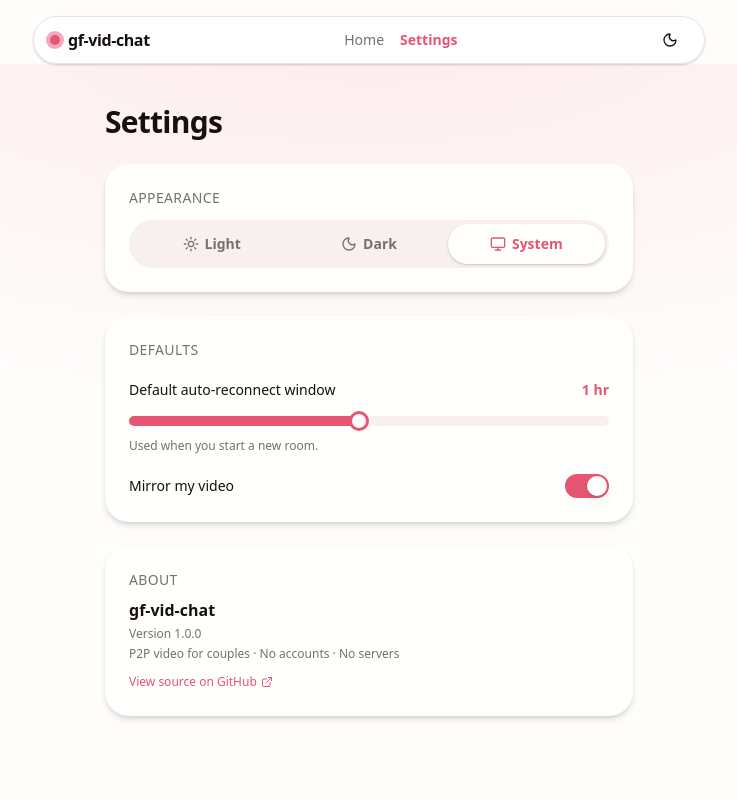
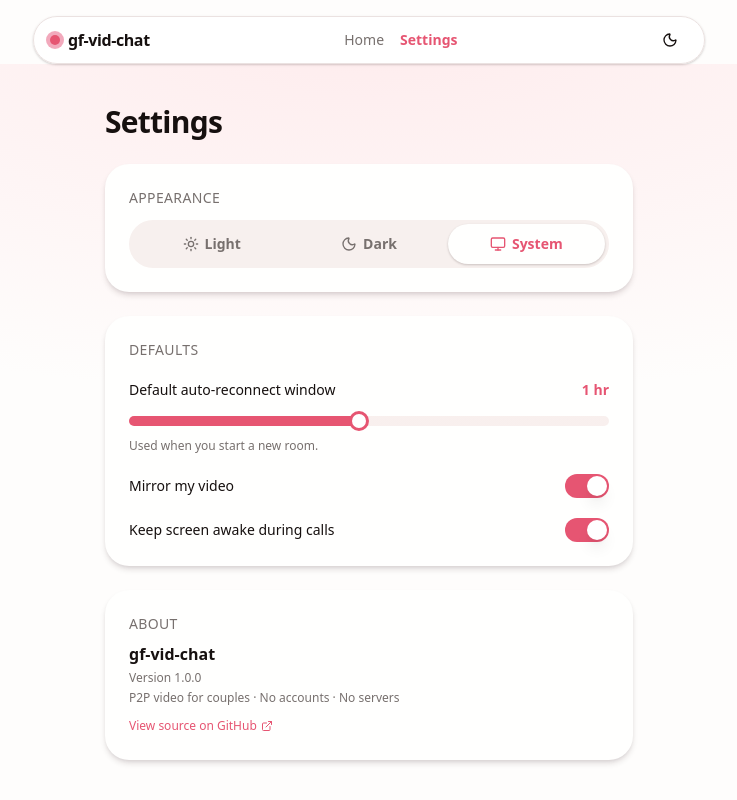
Before and after one commit to carlomigueldy/gf-vid-chat, a React (Vite) app: page /settings in a window 1280 px wide. Shown: the whole page, without its empty margins (271-1008 px from the left). Built offline with nearby package versions, Linux system fonts and the light colour scheme.

Commit message:
feat: keep screen awake during calls with a Settings toggle

```diff
--- a/src/hooks/use-preferences.ts
+++ b/src/hooks/use-preferences.ts
@@ -3,7 +3,9 @@ import { TIMEOUT_DEFAULT_MS } from '@/lib/timeout'
 
 const TIMEOUT_KEY = 'gfvc-default-timeout'
 const MIRROR_KEY = 'gfvc-mirror-video'
+const WAKE_LOCK_KEY = 'gfvc-keep-screen-awake'
 const DEFAULT_MIRROR_VIDEO = true
+const DEFAULT_KEEP_SCREEN_AWAKE = true
 
 function readNumber(key: string, fallback: number): number {
   try {
@@ -30,6 +32,9 @@ export function usePreferences() {
     readNumber(TIMEOUT_KEY, TIMEOUT_DEFAULT_MS)
   )
   const [mirrorVideo, setMirrorState] = useState(() => readBool(MIRROR_KEY, DEFAULT_MIRROR_VIDEO))
+  const [keepScreenAwake, setKeepScreenAwakeState] = useState(() =>
+    readBool(WAKE_LOCK_KEY, DEFAULT_KEEP_SCREEN_AWAKE)
+  )
 
   const setDefaultTimeoutMs = useCallback((ms: number) => {
     setTimeoutState(ms)
@@ -49,5 +54,14 @@ export function usePreferences() {
     }
   }, [])
 
-  return { defaultTimeoutMs, setDefaultTimeoutMs, mirrorVideo, setMirrorVideo }
+  const setKeepScreenAwake = useCallback((on: boolean) => {
+    setKeepScreenAwakeState(on)
+    try {
+      localStorage.setItem(WAKE_LOCK_KEY, String(on))
+    } catch {
+      // storage unavailable — keep in-memory value
+    }
+  }, [])
+
+  return { defaultTimeoutMs, setDefaultTimeoutMs, mirrorVideo, setMirrorVideo, keepScreenAwake, setKeepScreenAwake }
 }
--- a/src/pages/room-page.tsx
+++ b/src/pages/room-page.tsx
@@ -4,6 +4,8 @@ import { AnimatePresence } from 'framer-motion'
 import { CameraOff, Clock } from 'lucide-react'
 import { useMediaStream } from '@/hooks/use-media-stream'
 import { usePeer } from '@/hooks/use-peer'
+import { usePreferences } from '@/hooks/use-preferences'
+import { useWakeLock } from '@/hooks/use-wake-lock'
 import { VideoGrid } from '@/components/video/video-grid'
 import { ConnectionStatus } from '@/components/video/connection-status'
 import { ReconnectOverlay } from '@/components/video/reconnect-overlay'
@@ -48,6 +50,9 @@ export default function RoomPage() {
     localStream,
     retryTimeoutMs,
   })
+
+  const { keepScreenAwake } = usePreferences()
+  useWakeLock(keepScreenAwake && !mediaError && connectionState !== 'timeout')
 
   const handleToggleFullscreen = useCallback(async () => {
     try {
--- a/src/pages/settings-page.tsx
+++ b/src/pages/settings-page.tsx
@@ -20,7 +20,7 @@ const THEME_OPTIONS: SegmentedOption<Theme>[] = [
 
 export default function SettingsPage() {
   const { theme, setTheme } = useTheme()
-  const { defaultTimeoutMs, setDefaultTimeoutMs, mirrorVideo, setMirrorVideo } = usePreferences()
+  const { defaultTimeoutMs, setDefaultTimeoutMs, mirrorVideo, setMirrorVideo, keepScreenAwake, setKeepScreenAwake } = usePreferences()
 
   return (
     <motion.div variants={pageVariants} initial="initial" animate="animate" exit="exit" className="flex-1 bg-warm-gradient">
@@ -56,6 +56,19 @@ export default function SettingsPage() {
               </label>
               <Switch id="mirror-toggle" aria-label="Mirror my video" checked={mirrorVideo} onCheckedChange={setMirrorVideo} className="ml-4" />
             </div>
+
+            <div className="flex items-center justify-between">
+              <label htmlFor="wake-lock-toggle" className="text-sm font-medium text-[var(--foreground)]">
+                Keep screen awake during calls
+              </label>
+              <Switch
+                id="wake-lock-toggle"
+                aria-label="Keep screen awake during calls"
+                checked={keepScreenAwake}
+                onCheckedChange={setKeepScreenAwake}
+                className="ml-4"
+              />
+            </div>
           </Card>
 
           <Card className="space-y-1 p-6">
```
Also changed, not shown: 2 other files (tests, documents, lock files or other folders).
